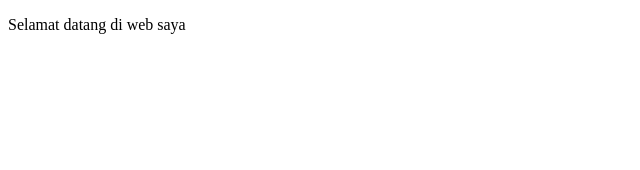
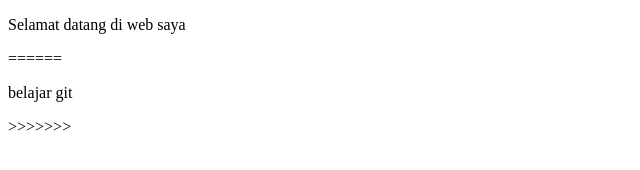
Before and after one commit to MNurSyafii/belajar-git, a plain HTML site: page login.html in a window 1280 px wide. Shown: the whole page, without its empty margins (0-640 px from the left). Drawn offline with Linux system fonts and the light colour scheme.

Commit message:
perbaiki konflik

```diff
--- a/login.html
+++ b/login.html
@@ -7,5 +7,8 @@
 </head>
 <body>
     <p>Selamat datang di web saya</p>
+    ======
+    <p>belajar git</p>
+    >>>>>>>
 </body>
 </html>
```
